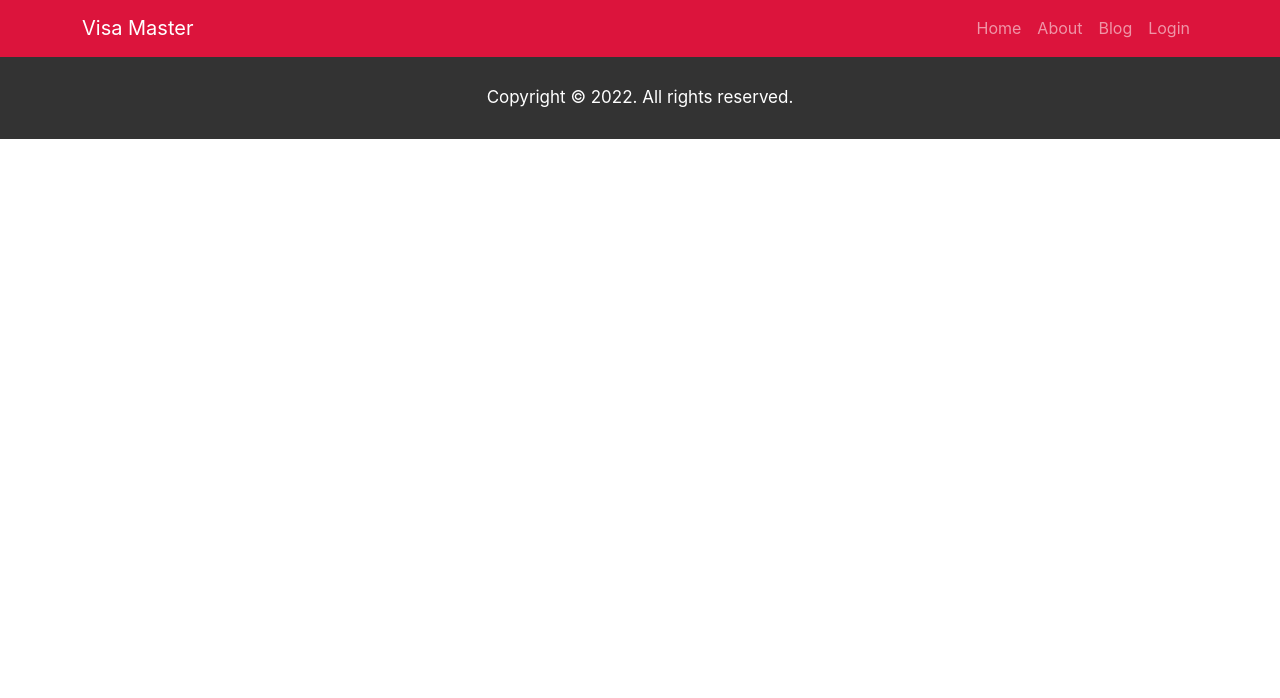
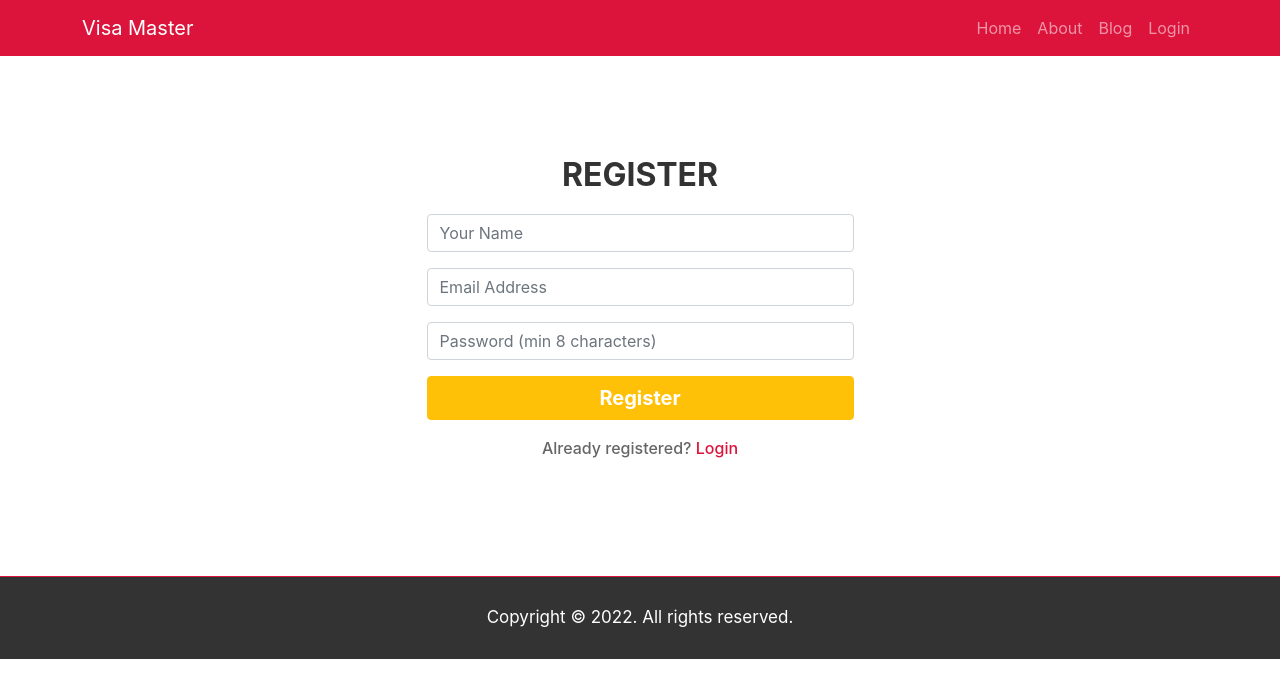
Before and after one commit to mabrur007/visa-master, a React (Create React App) app: page /register in a window 1280 px wide. Shown: the top 698 px of the page. Built offline with nearby package versions, Linux system fonts and the light colour scheme; no server answers.

Commit message:
form added in register page

```diff
--- a/src/Pages/Register/Register.css
+++ b/src/Pages/Register/Register.css
@@ -0,0 +1,18 @@
+.register{
+    padding: 100px 0;
+}
+
+.register .title {
+    color: #333333;
+    font-size: 2rem;
+    font-weight: 700;
+    text-transform: uppercase;
+    text-align: center;
+    margin-bottom: 20px;
+}
+
+.register a{
+    text-decoration: none;
+    color: #666666;
+    font-weight: 500;
+}
--- a/src/Pages/Register/Register.js
+++ b/src/Pages/Register/Register.js
@@ -1,10 +1,57 @@
 import React from 'react';
+import { Form } from 'react-bootstrap';
+import { Link } from 'react-router-dom';
 import './Register.css';
 
 const Register = () => {
+
     return (
-        <div>
+        <div className='register'>
+            <div className="container">
+                <div className="row justify-content-center">
+                    <div className="col-lg-5 col-md-8 px-4">
+                        <Form>
+                            <h2 className="title">Register</h2>
+                            <Form.Group className="mb-3" controlId="validationName">
+                                <Form.Control
+                                    type="text"
+                                    name="name"
+                                    placeholder="Your Name"
+                                    required
+                                />
+                                <Form.Control.Feedback type="invalid">Please, Enter your name!</Form.Control.Feedback>
+                            </Form.Group>
 
+                            <Form.Group className="mb-3" controlId="validationEmail">
+                                <Form.Control
+                                    type="email"
+                                    name="email"
+                                    placeholder="Email Address"
+                                    autoComplete="username"
+                                    required
+                                />
+                                <Form.Control.Feedback type="invalid">Please, Enter valid Email Address!</Form.Control.Feedback>
+                            </Form.Group>
+
+                            <Form.Group className="mb-3" controlId="validationPassword">
+                                <Form.Control
+                                    type="password"
+                                    name="password"
+                                    pattern=".{8,}"
+                                    placeholder="Password (min 8 characters)"
+                                    autoComplete="current-password"
+                                    required
+                                />
+
+                            </Form.Group>
+
+                            <button className='btn btn-warning text-white fs-5 fw-bold w-100 mb-3' type="submit">Register</button>
+                            <Link className='text-center d-block mb-3' to="/login">Already registered? <span>Login</span></Link>
+
+                        </Form>
+                    </div>
+                </div>
+            </div>
         </div>
     );
 };
```
